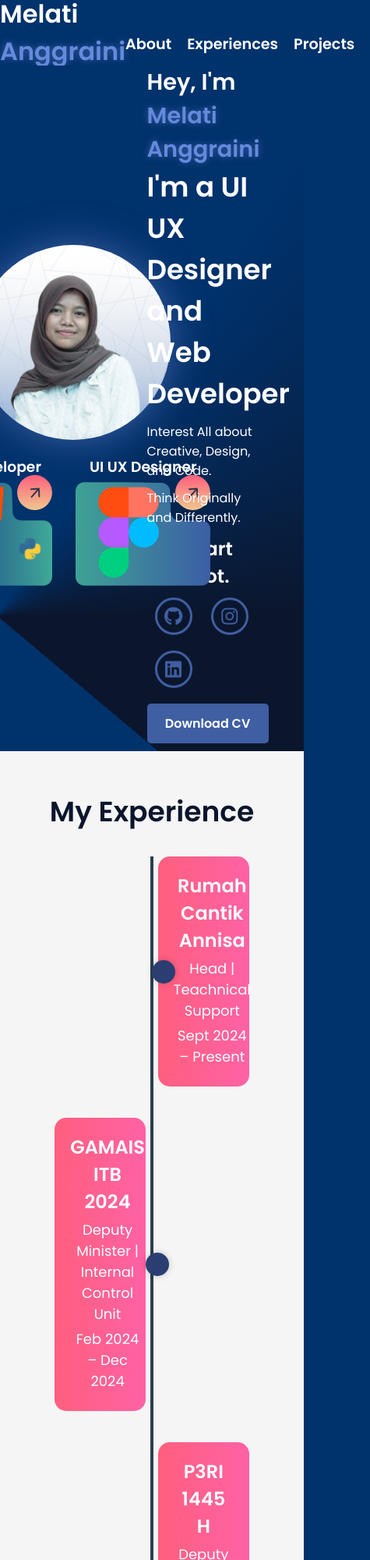
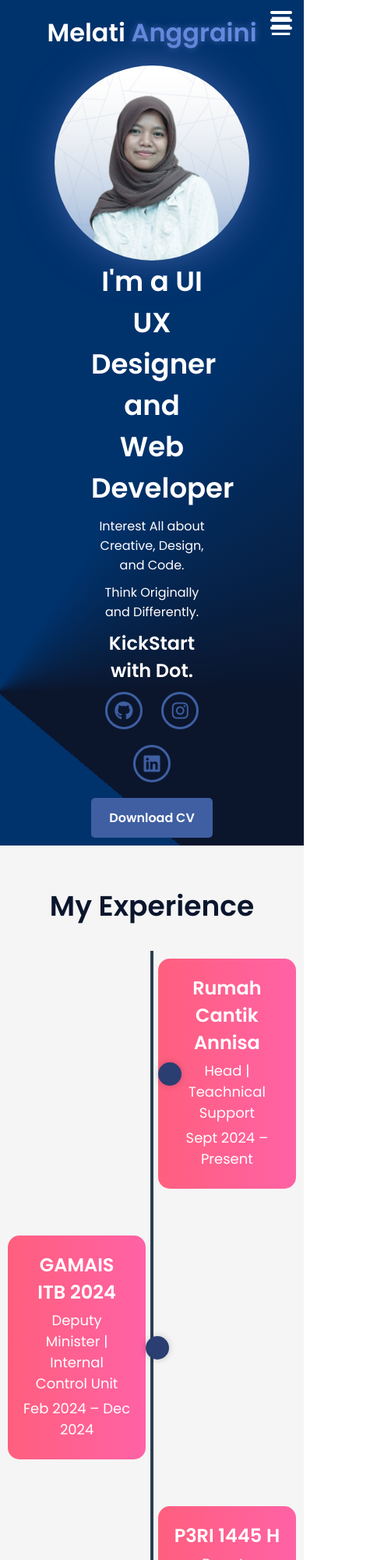
Before and after one commit to mlatia/PortofolioWeb, a plain HTML site: page index.html in a window 390 px wide. Shown: the top 2000 px of the page at 78% size, 475 px wide, since content can reach past the window. Drawn offline with Linux system fonts and the light colour scheme; a web font is replaced by a local one.

Commit message:
feat responsive

```diff
--- a/index.html
+++ b/index.html
@@ -13,10 +13,12 @@
             <div class="logo">
                 Melati <span>Anggraini</span>
             </div>
+            <input type="checkbox" id="hamburger-toggle" class="hamburger-checkbox">
+            <label for="hamburger-toggle" class="hamburg">&#9776;</label>
             <div class="links">
-                <div class="link"><a href="#">About</a></div>
-                <div class="link"><a href="#">Experiences</a></div>
-                <div class="link"><a href="#">Projects</a></div>
+                <div class="link"><a onclick="window.location='#about';" style="cursor: pointer;">About</a></div>
+                <div class="link"><a onclick="window.location='#experience';" style="cursor: pointer;">Experiences</a></div>
+                <div class="link"><a onclick="window.location='#projects';" style="cursor: pointer;">Projects</a></div>
             </div>
             <i class="fa-solid fa-bars hamburg" onclick="hamburg()"></i>
         </div>
@@ -31,7 +33,7 @@
             </div>
         </div>
     </nav>
-    <section class="about-section">
+    <section class="about-section" id="about">
         <div class="main-container">
             <div class="left-about">
                 <div class="image">
@@ -86,7 +88,7 @@
             </div>
         </div>
     </section>
-    <section class="experience-section">
+    <section class="experience-section" id="experience">
         <div class="experience">
             My <span>Experience</span>
         </div>
--- a/style.css
+++ b/style.css
@@ -10,9 +10,9 @@
 
 body{
     width: 100%;
-    min-height: 100vh; /* Ubah dari height ke min-height */
-    overflow: auto; /* Pastikan overflow bisa scroll */
+    min-height: 100vh;
     background: conic-gradient(from 130deg at -0.99% 80.26%, #00326C 262.9855942726135deg, #0B162D 319.3100953102112deg);
+    overflow-x: hidden;
 }
 
 p {
@@ -123,8 +123,8 @@ nav{
     min-height: 90vh;
     opacity: 0;
     display: flex;
-    justify-content: center; /* Mencenterkan secara horizontal */
-    align-items: center; /* Mencenterkan secara vertikal */
+    justify-content: center;
+    align-items: center;
     animation: fadeIn 1s ease-in forwards 1s;
     background: conic-gradient(from 130deg at -0.99% 80.26%, #00326C 262.9855942726135deg, #0B162D 319.3100953102112deg);
 }
@@ -173,6 +173,36 @@ nav{
     height: 150px;
 }
 
+/* Responsive adjustments for about section */
+@media (max-width: 992px) {
+    .main-container {
+        flex-direction: column;
+        justify-content: center;
+        align-items: center;
+    }
+
+    .main-container .left-about {
+        width: 50%;
+    }
+
+    .main-container .content {
+        width: 90%;
+        text-align: center;
+    }
+}
+
+/* Responsive for smaller devices */
+@media (max-width: 768px) {
+    .content h1 {
+        font-size: 1.5rem;
+    }
+
+    .content p {
+        font-size: 1rem;
+    }
+}
+
+
 .skill .skill-set{
     position: relative;
     z-index: 0;
@@ -180,13 +210,13 @@ nav{
 }
 
 .skill-set h3 {
-    margin-bottom: 5px; /* Adjust the value to control the space */
+    margin-bottom: 5px;
 }
 
 .skill-set .button-to-webdev{
-    position: absolute; /* Position the button relative to .skill-set */
-    top: 25px; /* Adjust the top position as needed */
-    right: 0px; /* Adjust the right position as needed */
+    position: absolute;
+    top: 25px;
+    right: 0px;
     z-index: 1;
     border-radius: 22.594px;
     background: linear-gradient(180deg, #FF5F7E 0%, #EFC78D 100%);
@@ -211,9 +241,9 @@ nav{
 }
 
 .skill-set .button-to-uiux{
-    position: absolute; /* Position the button relative to .skill-set */
-    top: 25px; /* Adjust the top position as needed */
-    right: 0px; /* Adjust the right position as needed */
+    position: absolute;
+    top: 25px;
+    right: 0px;
     z-index: 1;
     border-radius: 22.594px;
     background: linear-gradient(180deg, #FF5F7E 0%, #EFC78D 100%);
@@ -229,6 +259,17 @@ nav{
 
 .skill-set .button-to-uiux:hover {
     transform: scale(1.2) rotate(-1.562deg);
+}
+
+/* Responsive for skill section */
+@media (max-width: 600px) {
+    .skill-set .detail-skill {
+        grid-template-columns: repeat(2, 1fr);
+    }
+
+    .left-about {
+        width: 90%;
+    }
 }
 
 @keyframes animate {
@@ -350,144 +391,268 @@ nav{
     to { transform: scale(1); opacity: 1; }
 }
 
-
-/* Layout skill icon */
 .skill-set .detail-skill {
     z-index: 2;
     display: grid;
-    grid-template-columns: repeat(3, 1fr); /* 3 columns total */
-    grid-gap: 5px; /* Space between items */
+    grid-template-columns: repeat(3, 1fr);
+    grid-gap: 5px;
     justify-items: center;
     margin-top: 0px;
 }
 
-/* Top row with exactly 2 icons */
 .detail-skill img:nth-child(1),
 .detail-skill img:nth-child(2) {
-    grid-column: span 1; /* Each icon takes one column */
-    grid-row: 1; /* Place them in the first row */
+    grid-column: span 1;
+    grid-row: 1;
 }
 
-/* Bottom row with 3 icons */
 .detail-skill img:nth-child(n+3) {
-    grid-column: span 1; /* Each icon takes one column */
-    grid-row: 2; /* Place them in the second row */
+    grid-column: span 1;
+    grid-row: 2;
 }
 
-/* Skill icon with animation starting relative to the skill set */
 .detail-skill .skill-icon {
     width: 50px;
     height: 50px;
-    position: relative; /* Icons' position relative to .skill-set */
+    position: relative;
     opacity: 0;
-    animation: random-fall 2s ease-out forwards; /* Default animation, randomized per icon */
+    animation: random-fall 2s ease-out forwards;
 }
 
-/* Randomized animations for different icons */
 .detail-skill img:nth-child(1) {
-    animation: random-fall-left 2s ease-out forwards; /* Fall to the left */
+    animation: random-fall-left 2s ease-out forwards;
 }
 
 .detail-skill img:nth-child(2) {
-    animation: random-fall-right 2.2s ease-out forwards; /* Fall to the right */
+    animation: random-fall-right 2.2s ease-out forwards;
 }
 
 .detail-skill img:nth-child(3) {
-    animation: random-fall-left-slow 2.5s ease-out forwards; /* Fall slower and to the left */
+    animation: random-fall-left-slow 2.5s ease-out forwards;
 }
 
 .detail-skill img:nth-child(4) {
-    animation: random-fall-right-fast 1.8s ease-out forwards; /* Fall faster and to the right */
+    animation: random-fall-right-fast 1.8s ease-out forwards;
 }
 
 .detail-skill img:nth-child(5) {
-    animation: random-fall-center 2.3s ease-out forwards; /* Fall straight down */
+    animation: random-fall-center 2.3s ease-out forwards;
 }
 
-/* Keyframe for falling to the left relative to the skill set */
 @keyframes random-fall-left {
     0% {
         opacity: 0;
-        transform: translate(-100px, -150px) rotate(0deg); /* Start from the left and above */
+        transform: translate(-100px, -150px) rotate(0deg);
     }
     50% {
         opacity: 1;
-        transform: translate(-50px, 100px) rotate(180deg); /* Fall diagonally left */
+        transform: translate(-50px, 100px) rotate(180deg);
     }
     100% {
-        transform: translate(0, 0) rotate(360deg); /* End at final position within the skill-set */
+        transform: translate(0, 0) rotate(360deg);
         opacity: 1;
     }
 }
 
-/* Keyframe for falling to the right relative to the skill set */
 @keyframes random-fall-right {
     0% {
         opacity: 0;
-        transform: translate(100px, -150px) rotate(0deg); /* Start from the right and above */
+        transform: translate(100px, -150px) rotate(0deg);
     }
     50% {
         opacity: 1;
-        transform: translate(50px, 100px) rotate(180deg); /* Fall diagonally right */
+        transform: translate(50px, 100px) rotate(180deg);
     }
     100% {
-        transform: translate(0, 0) rotate(360deg); /* End at final position within the skill-set */
+        transform: translate(0, 0) rotate(360deg);
         opacity: 1;
     }
 }
 
-/* Keyframe for slow falling to the left */
 @keyframes random-fall-left-slow {
     0% {
         opacity: 0;
-        transform: translate(-80px, -180px) rotate(0deg); /* Start slightly left and higher */
+        transform: translate(-80px, -180px) rotate(0deg);
     }
     50% {
         opacity: 1;
-        transform: translate(-30px, 120px) rotate(180deg); /* Fall slower diagonally left */
+        transform: translate(-30px, 120px) rotate(180deg);
     }
     100% {
-        transform: translate(0, 0) rotate(360deg); /* End at final position */
+        transform: translate(0, 0) rotate(360deg);
         opacity: 1;
     }
 }
 
-/* Keyframe for fast falling to the right */
 @keyframes random-fall-right-fast {
     0% {
         opacity: 0;
-        transform: translate(120px, -100px) rotate(0deg); /* Start from right and a lower height */
+        transform: translate(120px, -100px) rotate(0deg);
     }
     50% {
         opacity: 1;
-        transform: translate(60px, 50px) rotate(180deg); /* Fall faster diagonally right */
+        transform: translate(60px, 50px) rotate(180deg);
     }
     100% {
-        transform: translate(0, 0) rotate(360deg); /* End at final position */
+        transform: translate(0, 0) rotate(360deg);
         opacity: 1;
     }
 }
 
-/* Keyframe for falling straight down */
 @keyframes random-fall-center {
     0% {
         opacity: 0;
-        transform: translateY(-200px) rotate(0deg); /* Start from above */
+        transform: translateY(-200px) rotate(0deg);
     }
     50% {
         opacity: 1;
-        transform: translateY(100px) rotate(180deg); /* Fall straight down */
+        transform: translateY(100px) rotate(180deg);
     }
     100% {
-        transform: translateY(0) rotate(360deg); /* End in final position */
+        transform: translateY(0) rotate(360deg);
         opacity: 1;
     }
 }
 
 /* SECTION 2 */
 
+.experience-section {
+    padding: 50px 0;
+    background: #f5f5f5;
+    text-align: center;
+    position: relative;
+}
+
+.experience-section .experience {
+    font-size: 36px;
+    font-weight: bold;
+    margin-bottom: 30px;
+    color: #0B162D;
+}
+
+
+.experience-container {
+    display: flex;
+    flex-direction: column;
+    gap: 40px;
+    position: relative;
+}
+
+.experience-card {
+    background: linear-gradient(90deg, #FF5F7E 0%, #FF62A5 100%);
+    border-radius: 15px;
+    padding: 20px;
+    width: 30%;
+    max-width: 500px;
+    display: flex;
+    justify-content: space-between;
+    color: #fff;
+    position: relative;
+    margin-left: auto;
+    margin-right: auto;
+}
+
+.experience-card h3 {
+    font-size: 24px;
+}
+
+.experience-card p {
+    font-size: 18px;
+    margin: 5px 0;
+}
+
+.experience-container::before {
+    content: "";
+    position: absolute;
+    top: 0;
+    bottom: 0;
+    left: 50%;
+    width: 4px;
+    background-color: #2c3e50;
+    transform: translateX(-50%);
+}
+
+.experience-card::before {
+    content: "";
+    position: absolute;
+    left: -7%;
+    transform: translateX(-50%);
+    width: 30px;
+    height: 30px;
+    background-color: #2a3e72;
+    border-radius: 50%;
+    top: 50%;
+    transform: translate(-50%, -50%);
+    box-shadow: 0px 0px 10px rgba(0, 0, 0, 0.2);
+}
+
+.timeline-line {
+    position: absolute;
+    left: 50%;
+    width: 4px;
+    height: 100%;
+    background-color: #2a3e72;
+    transform: translateX(-50%);
+}
+
+.experience-card:nth-child(odd)::before {
+    content: "";
+    position: absolute;
+    right: 100%;
+    transform: translateX(50%);
+    width: 30px;
+    height: 30px;
+    background-color: #2a3e72;
+    border-radius: 50%;
+    top: 50%;
+    transform: translateY(-50%);
+    box-shadow: 0px 0px 10px rgba(0, 0, 0, 0.2);
+}
+
+.experience-card:nth-child(even)::before {
+    content: "";
+    position: absolute;
+    left: 100%;
+    transform: translateX(-50%);
+    width: 30px;
+    height: 30px;
+    background-color: #2a3e72;
+    border-radius: 50%;
+    top: 50%;
+    transform: translateY(-50%);
+    box-shadow: 0px 0px 10px rgba(0, 0, 0, 0.2);
+}
+
+.experience-card:nth-child(odd) {
+    margin-left: 52%;
+}
+
+.experience-card:nth-child(even) {
+    margin-right: 52%;
+}
+
+
+/* Adjust timeline layout for smaller screens */
+@media (max-width: 768px) {
+    .experience-container{
+        flex-direction: column;
+    }
+    .experience-card {
+        justify-content: center;
+        width: auto;
+        margin:10px ;
+    }
+
+    .experience-card::before {
+        left: 0px;
+    }
+
+}
+
+/* SECTION 3 */
+
 .projects-section {
-    background-color: #00326C; /* Light background color for distinction */
+    background-color: #00326C;
     padding: 40px 0;
     text-align: center;
     display: flex;
@@ -573,7 +738,6 @@ nav{
     background-color: #802134;
 }
 
-/* Responsive: Adjust layout for smaller screens */
 @media (max-width: 992px) {
     .projects-container {
         grid-template-columns: repeat(2, 1fr);
@@ -584,137 +748,11 @@ nav{
     .projects-container {
         grid-template-columns: 1fr;
     }
-}
 
-
-.experience-section {
-    padding: 50px 0;
-    background: #f5f5f5;
-    text-align: center;
-    position: relative;
-}
-
-.experience-section .experience {
-    font-size: 36px;
-    font-weight: bold;
-    margin-bottom: 30px;
-    color: #0B162D;
-}
-
-
-.experience-container {
-    display: flex;
-    flex-direction: column;
-    gap: 40px;
-    position: relative;
-}
-
-.experience-card {
-    background: linear-gradient(90deg, #FF5F7E 0%, #FF62A5 100%);
-    border-radius: 15px;
-    padding: 20px;
-    width: 30%;
-    max-width: 500px;
-    display: flex;
-    justify-content: space-between;
-    color: #fff;
-    position: relative;
-    margin-left: auto;
-    margin-right: auto;
-}
-
-.experience-card h3 {
-    font-size: 24px;
-}
-
-.experience-card p {
-    font-size: 18px;
-    margin: 5px 0;
-}
-
-/* Central Vertical Line */
-.experience-container::before {
-    content: "";
-    position: absolute;
-    top: 0;
-    bottom: 0;
-    left: 50%;
-    width: 4px;
-    background-color: #2c3e50;
-    transform: translateX(-50%);
-}
-
-.experience-card::before {
-    content: "";
-    position: absolute;
-    left: -7%;
-    transform: translateX(-50%);
-    width: 30px;
-    height: 30px;
-    background-color: #2a3e72;
-    border-radius: 50%;
-    top: 50%;
-    transform: translate(-50%, -50%);
-    box-shadow: 0px 0px 10px rgba(0, 0, 0, 0.2);
-}
-
-/* Styling for the central vertical line */
-.timeline-line {
-    position: absolute;
-    left: 50%;
-    width: 4px;
-    height: 100%;
-    background-color: #2a3e72;
-    transform: translateX(-50%);
-}
-
-/* Dot for odd cards (left side of the card) */
-.experience-card:nth-child(odd)::before {
-    content: "";
-    position: absolute;
-    right: 100%;  /* Pushes the dot to the left of the card */
-    transform: translateX(50%); /* Aligns it next to the central line */
-    width: 30px;
-    height: 30px;
-    background-color: #2a3e72;
-    border-radius: 50%;
-    top: 50%;
-    transform: translateY(-50%);
-    box-shadow: 0px 0px 10px rgba(0, 0, 0, 0.2);
-}
-
-/* Dot for even cards (right side of the card) */
-.experience-card:nth-child(even)::before {
-    content: "";
-    position: absolute;
-    left: 100%;  /* Pushes the dot to the right of the card */
-    transform: translateX(-50%); /* Aligns it next to the central line */
-    width: 30px;
-    height: 30px;
-    background-color: #2a3e72;
-    border-radius: 50%;
-    top: 50%;
-    transform: translateY(-50%);
-    box-shadow: 0px 0px 10px rgba(0, 0, 0, 0.2);
-}
-
-/* Positioning of experience cards */
-.experience-card:nth-child(odd) {
-    margin-left: 52%; /* Odd cards go to the right of the center line */
-}
-
-.experience-card:nth-child(even) {
-    margin-right: 52%; /* Even cards go to the left of the center line */
-}
-
-
-/* Positioning of experience cards */
-.experience-card:nth-child(odd) {
-    margin-left: 52%;
-}
-
-.experience-card:nth-child(even) {
-    margin-right: 52%;
+    .project-card {
+        width: 90%;
+        margin: 0 auto;
+    }
 }
 
 footer {
@@ -731,3 +769,49 @@ footer p {
     margin: 0;
     font-size: 14px;
 }
+
+.hamburger-checkbox {
+    display: none;
+}
+
+.hamburg {
+    display: none;
+}
+
+@media (max-width: 768px) {
+    .hamburg {
+        display: block;
+        cursor: pointer;
+        font-size: 2rem;
+        color: white;
+    }
+    .about-section h1{
+        display: none;
+    }
+    .about-section .skill {
+        display: none;
+    }
+
+    /* Initially hide the links */
+    .links {
+        display: none;
+        flex-direction: column;
+        background-color: #0B162D;
+        width: 100%;
+        position: absolute;
+        top: 10vh;
+        left: 0;
+        text-align: center;
+    }
+    .hamburger-checkbox:checked + .hamburg + .links {
+        display: flex;
+    }
+    .links a {
+        padding: 10px;
+        border-bottom: 1px solid #648add;
+    }
+
+    .links a:hover {
+        background-color: #3F5FA2;
+    }
+}
```
